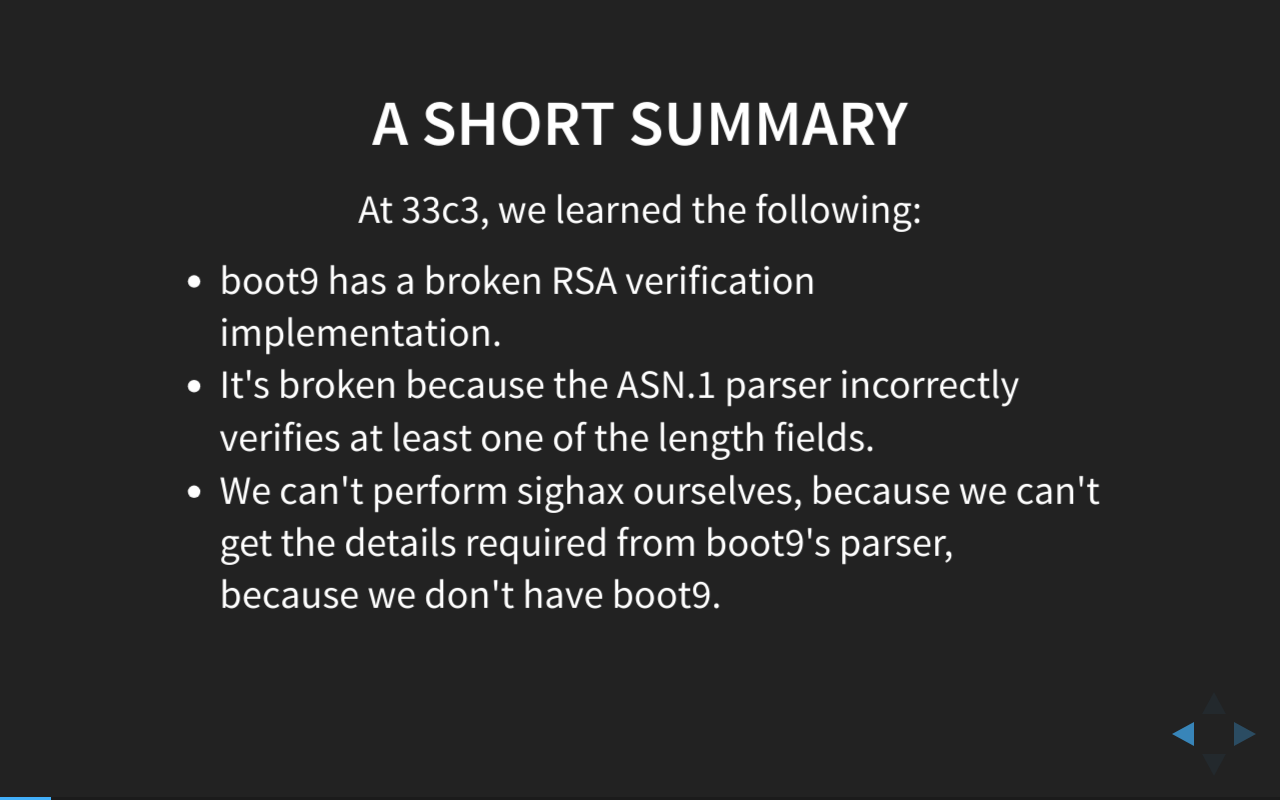
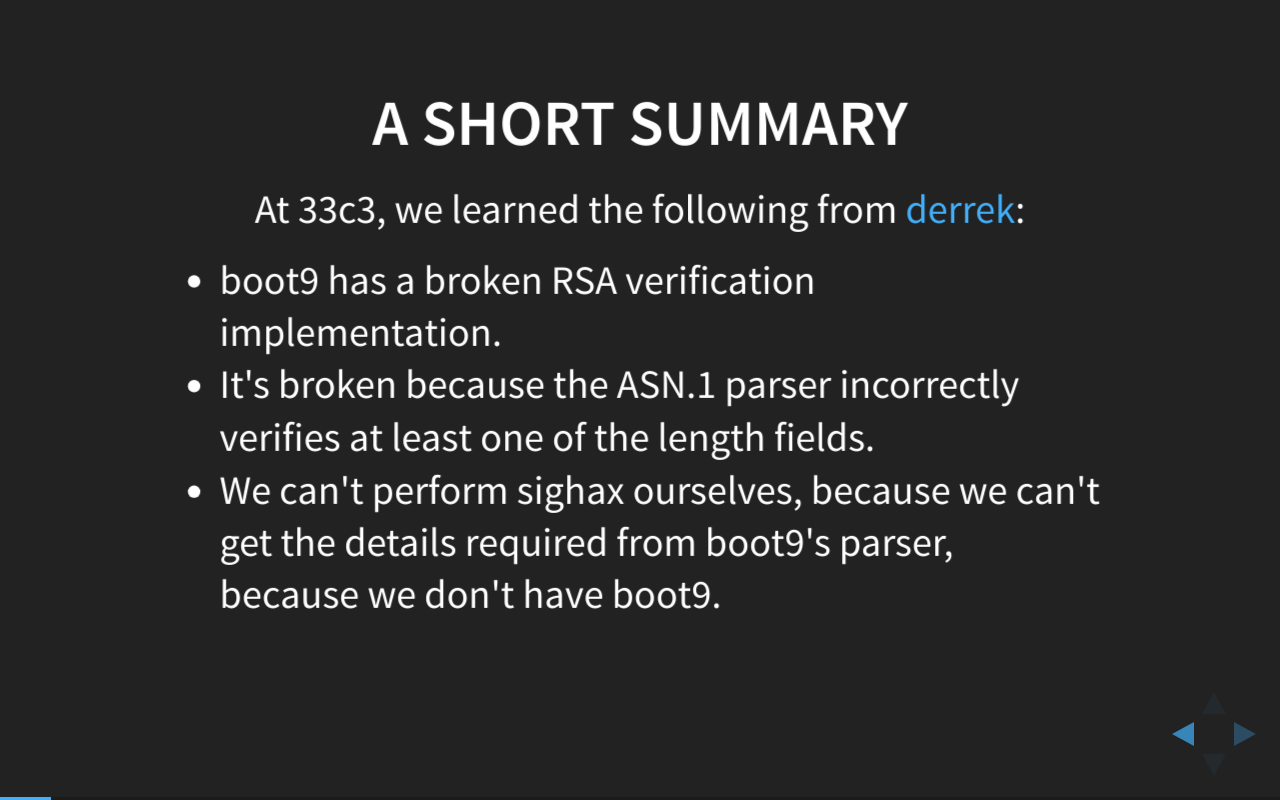
Before and after one commit to SciresM/33-and-a-half-c3, a website: page index.html in a window 1280 px wide. Both pictures are taken after a click on the button 1251 px from the left and 734 px from the top of the page. Drawn offline with Linux system fonts and the light colour scheme.

Commit message:
Credit derrek in initial slide.

```diff
--- a/index.html
+++ b/index.html
@@ -31,7 +31,7 @@
 
 <section>
   <h2>A Short Summary</h2>
-  <p>At 33c3, we learned the following:</p>
+  <p>At 33c3, we learned the following from <a href="https://twitter.com/derrekr6">derrek</a>:</p>
   <ul>
     <li>boot9 has a broken RSA verification implementation.</li>
     <li>It's broken because the ASN.1 parser incorrectly verifies at least one of the length fields.</li>
```
